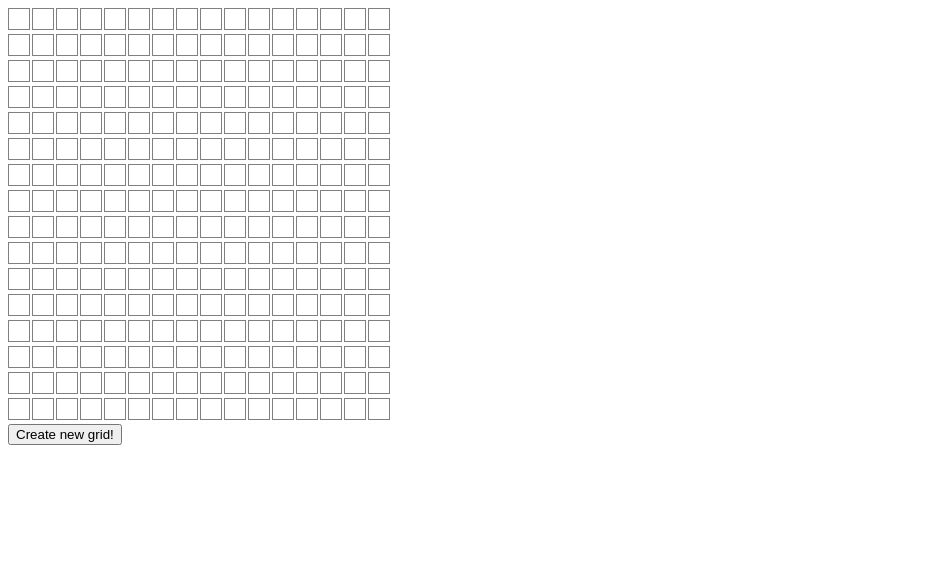
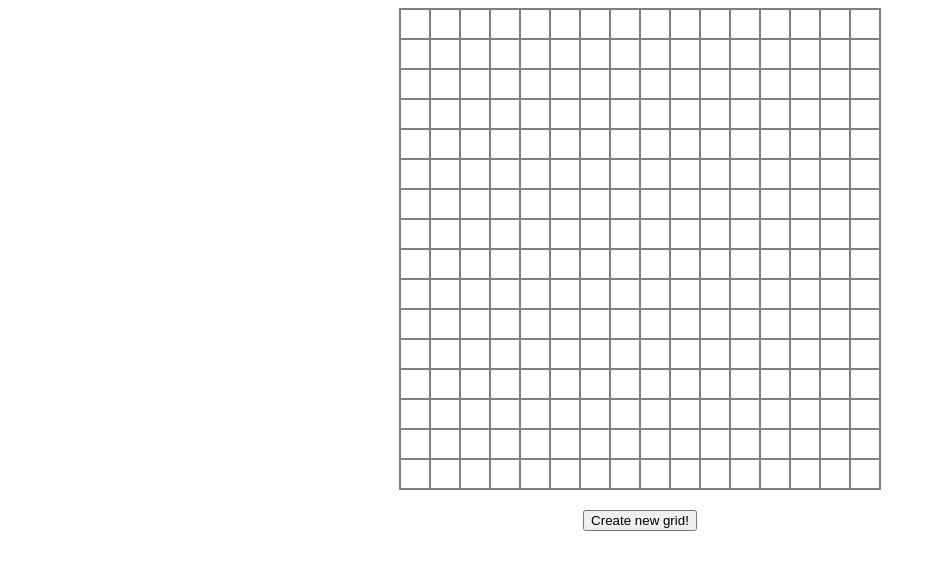
Before and after one commit to JDoyle23/etch-a-sketch, a plain HTML site: page index.html in a window 1280 px wide. Shown: the whole page, without its empty margins (0-936 px from the left). Drawn offline with Linux system fonts and the light colour scheme.

Commit message:
fit all squares inside div

```diff
--- a/style.css
+++ b/style.css
@@ -1,7 +1,40 @@
-.cell {
+/*.cell {
     border: 1px solid grey;
+    margin-right: 2px;
     min-width: 20px;
     min-height: 20px;
     display: inline-block;
-    margin-right: 2px;
+}*/
+
+.holding-container {
+    display: flex;
+    justify-content: center;
+    align-items: center;
+    flex-direction: column;
 }
+
+.container {
+    width: 480px;
+    height: 480px;
+    border: 1px solid grey;
+    margin-bottom: 20px;
+    display: flex;
+    flex-direction: row;
+    flex-wrap: nowrap;
+    align-content: stretch;
+    justify-content: space-between;
+}
+
+.cell {
+    border: 1px solid grey;
+    min-width: 2px;
+    min-height: 2px;
+    flex: 1;
+}
+
+.gridRow {
+    width: 100%;
+    height: 100%;
+    display: flex;
+    flex-direction: column;
+}
```
